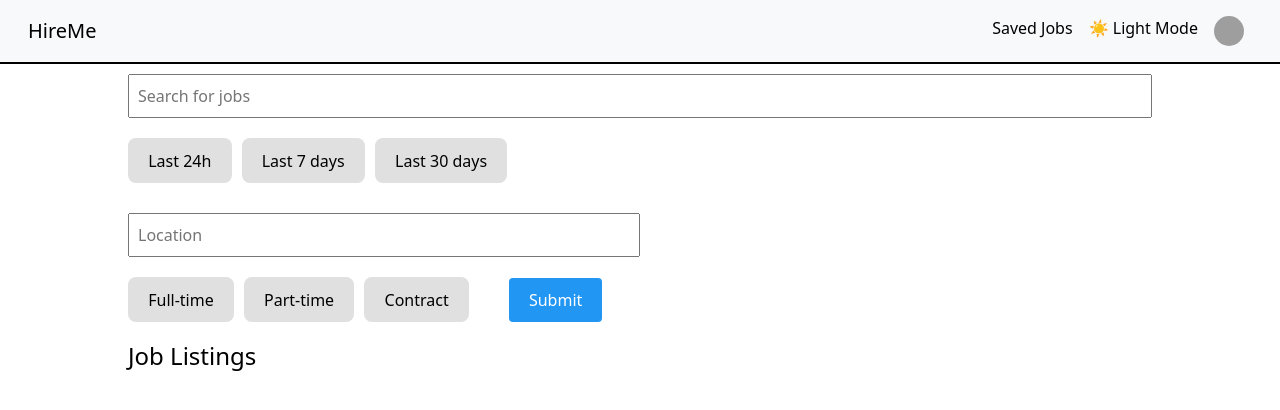
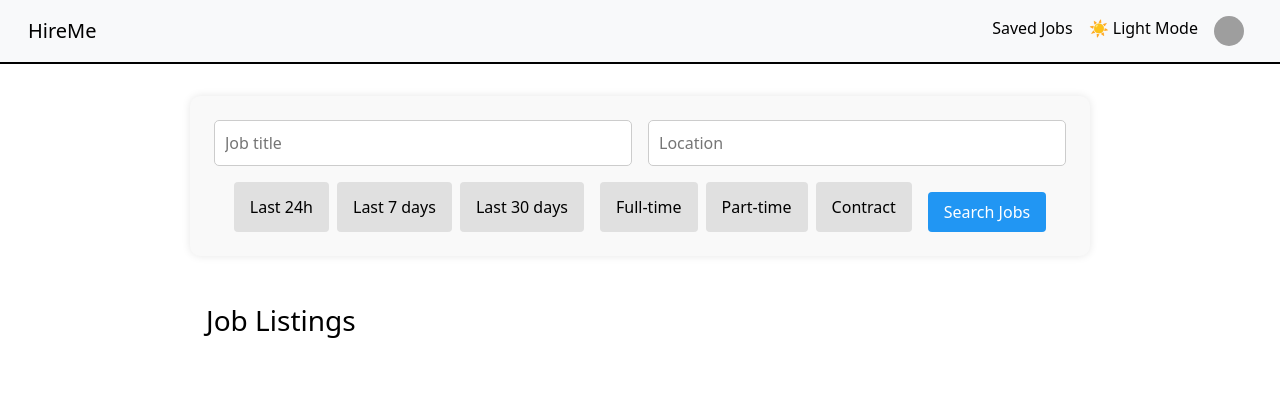
Before and after one commit to aryankumar-dev/Job-Board, a React (Vite) app in the folder frontend/: page / in a window 1280 px wide. Shown: the top 410 px of the page. Built offline with nearby package versions, Linux system fonts and the light colour scheme; grey boxes are pictures that could not be loaded.

Commit message:
Improved jobdescriptiona Ui

```diff
--- a/frontend/src/pages/Home/Home.css
+++ b/frontend/src/pages/Home/Home.css
@@ -1,47 +1,117 @@
-.inputbox{
-    width: 100%;
-    display: block;
+.filter-container {
+    max-width: 900px;
+    margin: 2rem auto;
+    padding: 1.5rem;
+    background-color: var(--card-bg, #f9f9f9);
+    border-radius: 10px;
+    box-shadow: 0 0 8px rgba(0,0,0,0.1);
+    display: flex;
+    flex-wrap: wrap;
+    gap: 1rem;
+    justify-content: center;
+}
+
+.filter-input {
+    flex: 1 1 200px;
+    padding: 10px;
+    border-radius: 5px;
+    border: 1px solid #ccc;
+}
+
+.filter-buttons {
+    display: flex;
+    gap: 0.5rem;
+    flex-wrap: wrap;
+}
+
+.filter-buttons button,
+.submit-btn {
+    padding: 8px 16px;
+    border: none;
+    border-radius: 4px;
+    background-color: #e0e0e0;
+    cursor: pointer;
+    transition: background-color 0.3s;
+}
+
+.filter-buttons button.active,
+.submit-btn {
+    background-color: #4caf50;
+    color: white;
+}
+
+.submit-btn {
+    background-color: #2196f3;
     margin-top: 10px;
 }
-.inputboxall{
-padding-left: 10%;
-padding-right: 10%;
+
+.job-list-container {
+    max-width: 900px;
+    margin: 2rem auto;
+    padding: 1rem;
 }
 
-.joblisting{
-    padding-left: 10%;
-padding-right: 10%;
+.job-card {
+    display: flex;
+    justify-content: space-between;
+    align-items: center;
+    background: var(--card-bg, #fff);
+    padding: 1rem;
+    margin-bottom: 1rem;
+    border-radius: 8px;
+    box-shadow: 0 0 6px rgba(0,0,0,0.1);
 }
 
-.inputbtns{
-    padding-top: 20px;
-     padding-bottom: 20px;
+.job-info {
+    flex: 1;
 }
 
-.inputboxlocation{
-     width: 50%;
-    display: block;
+.job-info h4 {
+    margin: 0 0 0.5rem 0;
+}
+
+.job-logo img {
+    width: 80px;
+    height: 80px;
+    object-fit: contain;
+}
+
+.view-btn {
     margin-top: 10px;
+    padding: 6px 12px;
+    background-color: #2196f3;
+    color: white;
+    border: none;
+    border-radius: 4px;
+    cursor: pointer;
 }
-.job-card {
- display: flex;
-  padding: 15px;
-  margin: 10px 0;
-  border-radius: 6px;
-}
-.job-list {
-  max-width: 100%;
-  margin: auto;
-}
+
 .pagination {
     text-align: center;
     margin-top: 20px;
 }
-.job-list-text{
-    width: 80%;
+
+.pagination button {
+    margin: 0 4px;
+    padding: 6px 12px;
+    border: none;
+    border-radius: 4px;
+    background-color: #e0e0e0;
+    cursor: pointer;
 }
 
-.job-list-image img{
-    width: 16vw;
-    height: auto;
+.pagination button.active {
+    background-color: #4caf50;
+    color: white;
 }
+
+@media (max-width: 600px) {
+    .job-card {
+        flex-direction: column;
+        text-align: center;
+    }
+
+    .job-logo img {
+        margin-top: 10px;
+    }
+}
--- a/frontend/src/pages/Home/Home.jsx
+++ b/frontend/src/pages/Home/Home.jsx
@@ -1,30 +1,22 @@
 import { React, useState } from 'react';
 import ResponsiveNavbar from '../../components/Navbar/Navbar.jsx';
-import JobDescription from '../JobDescription/JobDescription.jsx'
 import axios from "axios";
-import './Home.css'
+import './Home.css';
 import { Link } from 'react-router-dom';
 
 function Home() {
     const [searchTitle, setSearchTitle] = useState("");
     const [location, setLocation] = useState("");
     const [dateposted, setDatePosted] = useState(null);
+    const [jobtype, setjobtype] = useState(null);
+    const [currentPage, setCurrentPage] = useState(1);
+    const [jobs, setJobs] = useState([]);
 
-    const [jobtype, setjobtype] = useState(null);
+    const jobsPerPage = 3;
     const apiKey = import.meta.env.VITE_RAPIDAPI_KEY;
 
-    const [currentPage, setCurrentPage] = useState(1);
-    const jobsPerPage = 3;
-    const [jobs, setJobs] = useState([]);
-
-
-    const handleDateClick = (value) => {
-        setDatePosted(value);
-    };
-
-    const handleTypeClick = (value) => {
-        setjobtype(value);
-    };
+    const handleDateClick = (value) => setDatePosted(value);
+    const handleTypeClick = (value) => setjobtype(value);
 
     const fetchData = async () => {
         const options = {
@@ -36,7 +28,7 @@ function Home() {
                 num_pages: '1',
                 country: location,
                 date_posted: dateposted,
-                job_types: jobtype // <- Add this line
+                job_types: jobtype
             },
             headers: {
                 'x-rapidapi-key': apiKey,
@@ -45,175 +37,100 @@ function Home() {
         };
         try {
             const response = await axios.request(options);
-            console.log(response);
-            setJobs(response.data.data); // Save jobs
+            setJobs(response.data.data);
         } catch (error) {
             console.error(error);
         }
-    }
+    };
 
-    function sumitdata() {
-        fetchData();
-    }
-
+    const submitData = () => fetchData();
 
     const indexOfLastJob = currentPage * jobsPerPage;
     const indexOfFirstJob = indexOfLastJob - jobsPerPage;
     const currentJobs = jobs.slice(indexOfFirstJob, indexOfLastJob);
 
-
     return (
         <div>
             <ResponsiveNavbar />
-            <div className='inputboxall'>
+            <div className="filter-container">
+
                 <input
                     type="text"
-                    placeholder="Search for jobs"
+                    placeholder="Job title"
                     value={searchTitle}
-                    className='inputbox'
                     onChange={(e) => setSearchTitle(e.target.value)}
-                    style={{ marginRight: '10px', padding: '8px' }}
+                    className="filter-input"
                 />
-
-                <div className='inputbtns'>
-                    <button
-                        onClick={() => handleDateClick('today')}
-                        style={{
-                            marginRight: '10px',
-                            backgroundColor: dateposted === 'today' ? '#4caf50' : '#e0e0e0',
-                            color: dateposted === 'today' ? 'white' : 'black'
-                        }}
-                    >
-                        Last 24h
-                    </button>
-                    <button
-                        onClick={() => handleDateClick('week')}
-                        style={{
-                            marginRight: '10px',
-                            backgroundColor: dateposted === 'week' ? '#4caf50' : '#e0e0e0',
-                            color: dateposted === 'week' ? 'white' : 'black'
-                        }}
-                    >
-                        Last 7 days
-                    </button>
-                    <button
-                        onClick={() => handleDateClick('month')}
-                        style={{
-                            backgroundColor: dateposted === 'month' ? '#4caf50' : '#e0e0e0',
-                            color: dateposted === 'month' ? 'white' : 'black'
-                        }}
-                    >
-                        Last 30 days
-                    </button>
-                </div>
-
 
                 <input
                     type="text"
                     placeholder="Location"
                     value={location}
-                    className='inputboxlocation'
                     onChange={(e) => setLocation(e.target.value)}
-                    style={{ padding: '8px' }}
+                    className="filter-input"
                 />
 
-                <div className='inputbtns'>
-                    <button
-                        onClick={() => handleTypeClick('Full-time')}
-                        style={{
-                            marginRight: '10px',
-                            backgroundColor: jobtype === 'Full-time' ? '#4caf50' : '#e0e0e0',
-                            color: jobtype === 'Full-time' ? 'white' : 'black'
-                        }}
-                    >
+                <div className="filter-buttons">
+                    <button onClick={() => handleDateClick('today')} className={dateposted === 'today' ? 'active' : ''}>
+                        Last 24h
+                    </button>
+                    <button onClick={() => handleDateClick('week')} className={dateposted === 'week' ? 'active' : ''}>
+                        Last 7 days
+                    </button>
+                    <button onClick={() => handleDateClick('month')} className={dateposted === 'month' ? 'active' : ''}>
+                        Last 30 days
+                    </button>
+                </div>
+
+                <div className="filter-buttons">
+                    <button onClick={() => handleTypeClick('Full-time')} className={jobtype === 'Full-time' ? 'active' : ''}>
                         Full-time
                     </button>
-                    <button
-                        onClick={() => handleTypeClick('Part-time')}
-                        style={{
-                            marginRight: '10px',
-                            backgroundColor: jobtype === 'Part-time' ? '#4caf50' : '#e0e0e0',
-                            color: jobtype === 'Part-time' ? 'white' : 'black'
-                        }}
-                    >
+                    <button onClick={() => handleTypeClick('Part-time')} className={jobtype === 'Part-time' ? 'active' : ''}>
                         Part-time
                     </button>
-                    <button
-                        onClick={() => handleTypeClick('Contract')}
-                        style={{
-                            backgroundColor: jobtype === 'Contract' ? '#4caf50' : '#e0e0e0',
-                            color: jobtype === 'Contract' ? 'white' : 'black'
-                        }}
-                    >
+                    <button onClick={() => handleTypeClick('Contract')} className={jobtype === 'Contract' ? 'active' : ''}>
                         Contract
                     </button>
-                    <button
-                        onClick={sumitdata}
-                        style={{
-                            marginLeft: '40px',
-
-                            padding: '10px 20px',
-                            backgroundColor: '#2196f3',
-                            color: 'white',
-                            border: 'none',
-                            borderRadius: '4px',
-                            cursor: 'pointer'
-                        }}
-                    >
-                        Submit
-                    </button>
-
                 </div>
 
+                <button className="submit-btn" onClick={submitData}>Search Jobs</button>
+            </div>
 
-
-            </div>
-            <div className='joblisting'>
-                <h4>Job Listings</h4>
-                <div className="job-list">
+            <div className="job-list-container">
+                <h3>Job Listings</h3>
                 {currentJobs.map((job, index) => (
                     <div key={index} className="job-card">
-                            <div className="job-list-text">
-                                <p>{job.job_posted_at}</p>
-                                <h3>{job.job_title}</h3>
-                                <p>{job.company_name}</p>
-                                <p>{job.employer_name} - {job.job_location}</p>
-
+                        <div className="job-info">
+                            <h4>{job.job_title}</h4>
+                            <p>{job.company_name} - {job.job_location}</p>
+                            <p>Posted: {job.job_posted_at}</p>
                             <Link to={`/jobdescription/${job.job_id}`}>
-                                    <button>View Details</button>
+                                <button className="view-btn">View Details</button>
                             </Link>
                         </div>
+                        {job.employer_logo && (
+                            <div className="job-logo">
+                                <img src={job.employer_logo} alt="Logo" />
+                            </div>
+                        )}
+                    </div>
+                ))}
 
-                            <div className="job-list-image">
-                                <img alt="Employer Logo" src={job.employer_logo} />
-
-                            </div>
-
-
-                        </div>
-
-                    ))}
-                </div>
+                {jobs.length > jobsPerPage && (
                     <div className="pagination">
                         {Array.from({ length: Math.ceil(jobs.length / jobsPerPage) }, (_, i) => (
                             <button
                                 key={i}
                                 onClick={() => setCurrentPage(i + 1)}
-                            style={{
-                                margin: '5px',
-                                backgroundColor: currentPage === i + 1 ? '#4caf50' : '#e0e0e0'
-                            }}
+                                className={currentPage === i + 1 ? 'active' : ''}
                             >
                                 {i + 1}
                             </button>
                         ))}
                     </div>
-
+                )}
             </div>
-
-
-
-
         </div>
     );
 }
```
Lines whose indentation alone changed are shown as unchanged.
